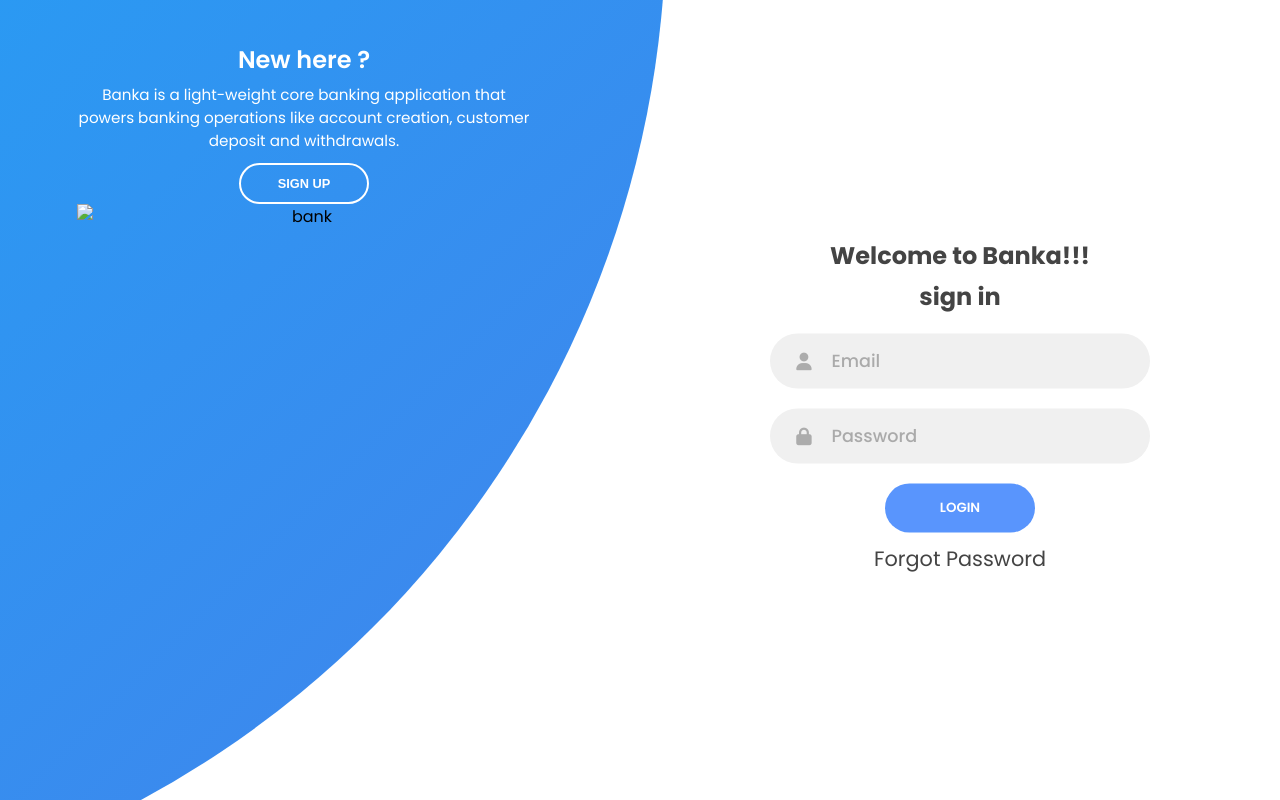
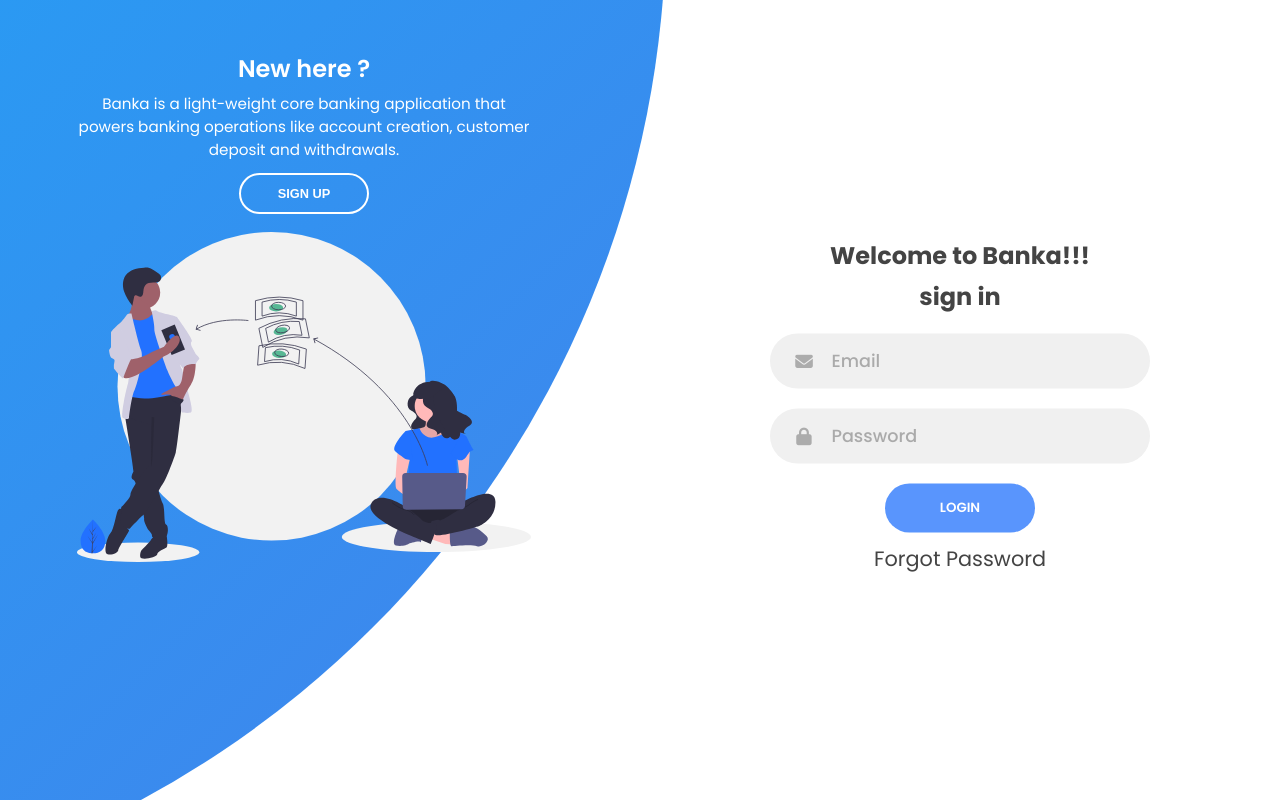
Before and after one commit to Deevyne99/project, a website: page ui_templates/index.html in a window 1280 px wide. Drawn offline with Linux system fonts and the light colour scheme.

Commit message:
removed  some bugs

```diff
--- a/ui_templates/index.html
+++ b/ui_templates/index.html
@@ -17,7 +17,7 @@
                     <h2 class="title">sign in</h2>
 
                     <div class="input-field">
-                        <i class="fas fa-user"></i>
+                        <i class="fas fa-envelope"></i>
                         <input type="email" name="email" placeholder="Email">
                     </div>
                     <div class="input-field">
@@ -63,7 +63,7 @@
                     creation, customer deposit and withdrawals.</p>
                     <button class="btn transparent" id="sign-up-btn">Sign up</button>
                  </div>
-                 <img src="/ui templates/img/transfer.svg" class="image" alt="bank">
+                 <img src="/ui_templates/img/transfer.svg" class="image" alt="bank">
              </div>
 
             <div class="panel right-panel">
@@ -73,7 +73,7 @@
                         creation, customer deposit and withdrawals.</p>
                     <button type="button" class="btn transparent" id="sign-in-btn">Sign in</button>
                 </div>
-                <img src="/ui templates/img/saving.svg" class="image" alt="bank">
+                <img src="/ui_templates/img/saving.svg" class="image" alt="bank">
             </div>
          </div>
     </div>
```
